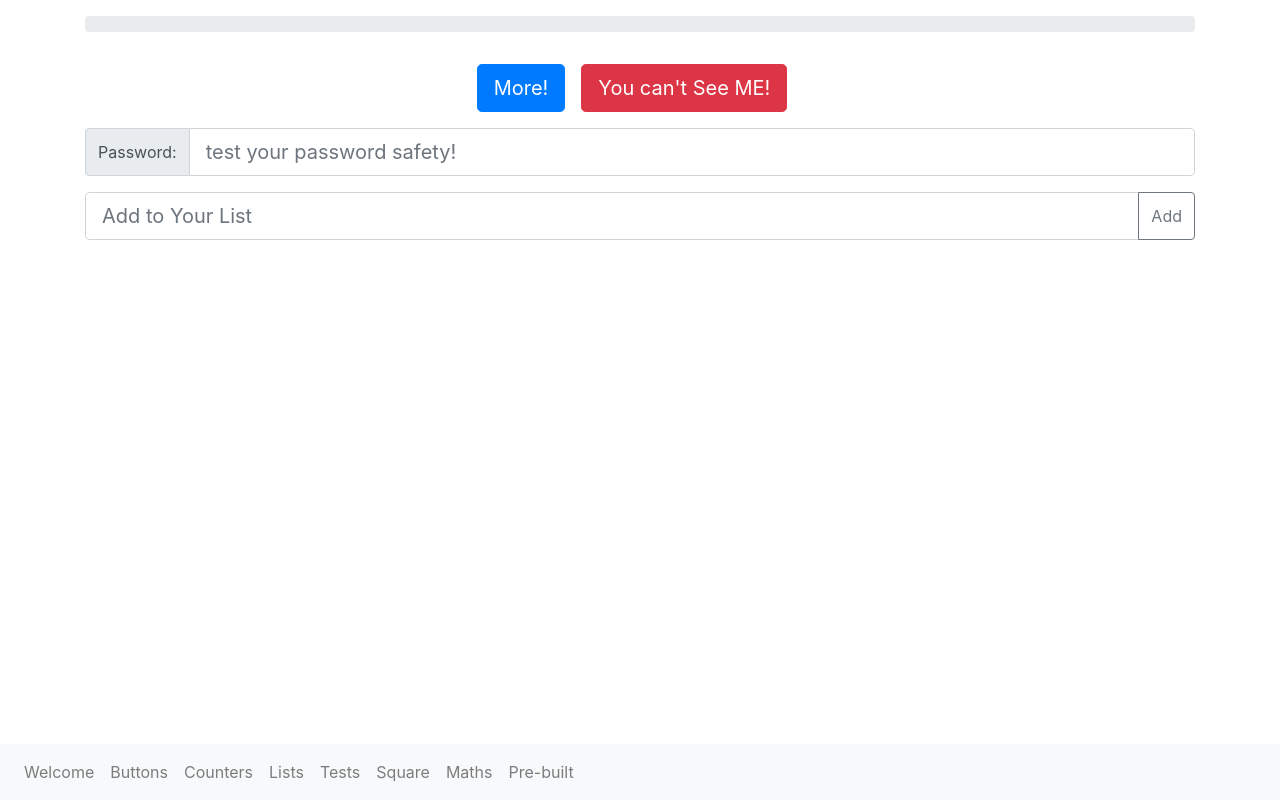
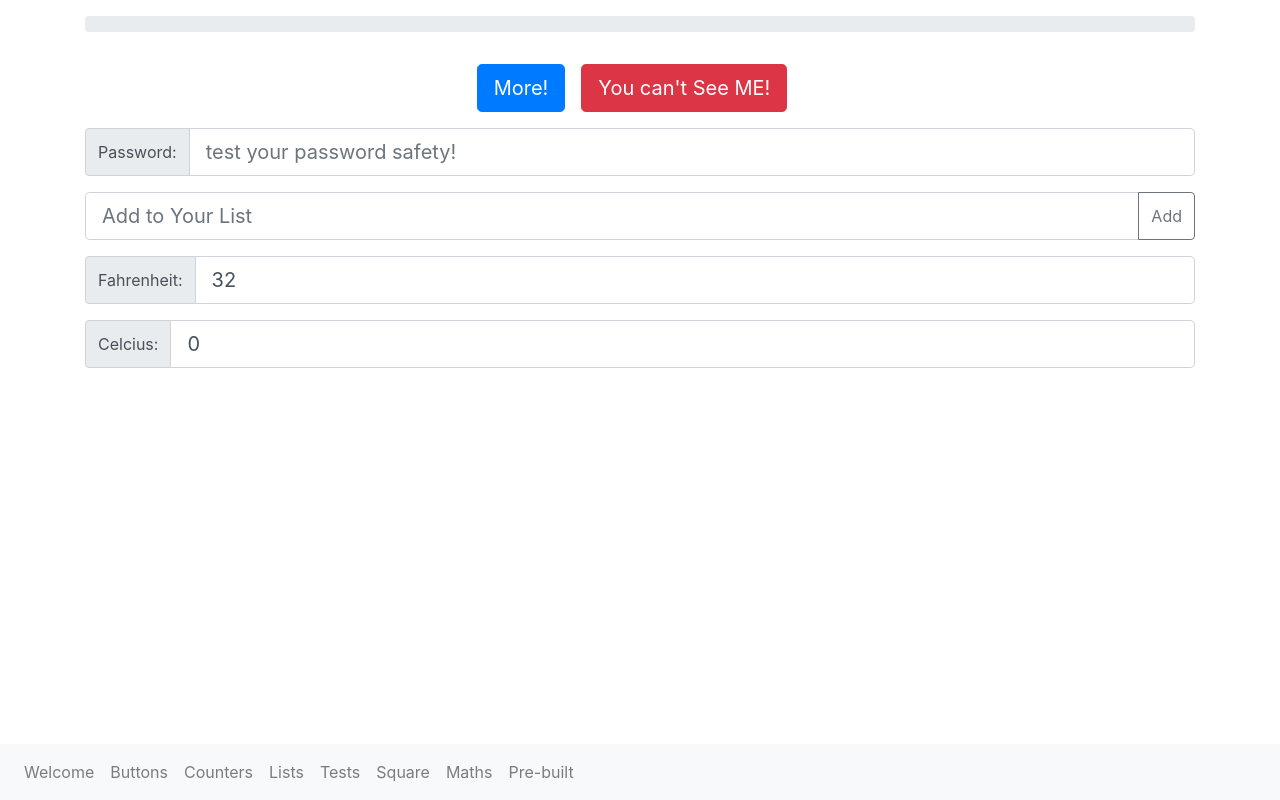
Before and after one commit to AlexanderBraatz/w910reactUI, a React (Create React App) app in the folder w910react/: page /pre-built in a window 1280 px wide. Built offline with nearby package versions, Linux system fonts and the light colour scheme.

Commit message:
W9D3 chall 07-pre-built-Components 05 made TempConverterPre Component and added missing value prop to PasswordStrengthPre's FormControl component

```diff
--- a/w910react/src/App.js
+++ b/w910react/src/App.js
@@ -32,6 +32,7 @@ import Progress from './components/07pre-built/Progress'
 import CatchMeIfYouCanPre from './components/07pre-built/CatchMeIfYouCanPre'
 import PasswordStrengthPre from './components/07pre-built/PasswordStrengthPre'
 import ListPre from './components/07pre-built/ListPre'
+import TempConverterPre from './components/07pre-built/TempConverterPre'
 
 
 function App() {
@@ -45,6 +46,7 @@ function App() {
             jump={ 100 }/>
           <PasswordStrengthPre />
           <ListPre />
+          <TempConverterPre />
         </Route>
 
           <Route  path="/buttons" >
--- a/w910react/src/components/07pre-built/PasswordStrengthPre.jsx
+++ b/w910react/src/components/07pre-built/PasswordStrengthPre.jsx
@@ -45,6 +45,7 @@ class PasswordStrengthPre extends Component {
                         backgroundColor : this.state.colour,
                     }}
                     onChange= {(e) => this.handleChange(e)}
+                    value= { this.state.value }
                     placeholder="test your password safety!"
                     aria-label="Password"
                     aria-describedby="basic-addon1"
--- /dev/null
+++ b/w910react/src/components/07pre-built/TempConverterPre.jsx
@@ -0,0 +1,64 @@
+import React, { Component } from "react";
+
+import InputGroup from 'react-bootstrap/InputGroup' //https://react-bootstrap.netlify.app/components/input-group/
+import FormControl from 'react-bootstrap/FormControl' //https://react-bootstrap.netlify.app/components/forms/#form-control-feedback-props
+
+class TempConverterPre extends Component {
+    constructor(props) {
+        super(props);
+
+        this.state= {
+            celcius : 0,
+            fahrenheit : 32,
+        }
+    }
+
+    handleChangeCtoF(e) {
+        let  value = +e.currentTarget.value; //the + causes type coercion from the valueof type string to a number(not required here but often important to prevent concatination)
+        this.setState({
+            celcius :  value,
+            fahrenheit : ((value * 9/5) + 32).toFixed(3), // toFixed() sets decimal places
+        });
+    }
+    handleChangeFtoC(e) {
+        let  value = +e.currentTarget.value;
+        this.setState({
+            celcius :   ((value - 32) * 5/9).toFixed(3),
+            fahrenheit :  value,
+        });
+    }
+    render(){
+        return(
+            <>
+            <InputGroup className="mb-3">
+                <InputGroup.Prepend>
+                <InputGroup.Text
+                    id="basic-addon1">Fahrenheit:</InputGroup.Text>
+                </InputGroup.Prepend>
+                <FormControl
+                    as="input"
+                    type= "number"
+                    onChange= {(e) => this.handleChangeFtoC(e)}
+                    value= { this.state.fahrenheit }
+                    size="lg"
+                />
+            </InputGroup>
+            <InputGroup className="mb-3">
+                <InputGroup.Prepend>
+                <InputGroup.Text
+                    id="basic-addon1">Celcius:</InputGroup.Text>
+                </InputGroup.Prepend>
+                <FormControl
+                    as="input"
+                    type= "number"
+                    onChange= {(e) => this.handleChangeCtoF(e)}
+                    value= { this.state.celcius }
+                    size="lg"
+                />
+            </InputGroup>
+            </>
+        )
+    }
+}
+
+export default TempConverterPre;
```
